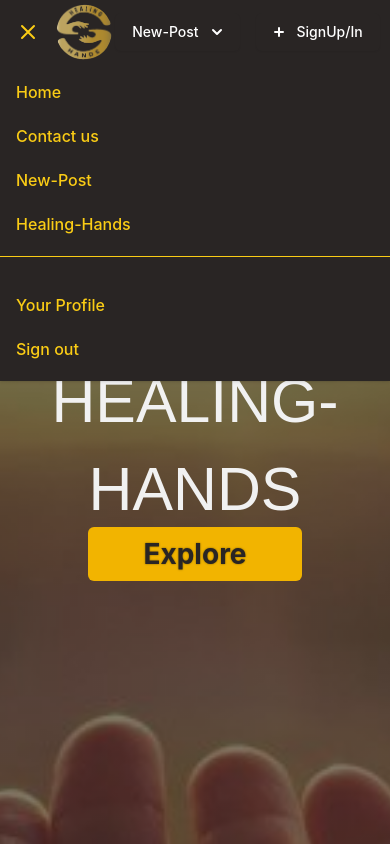
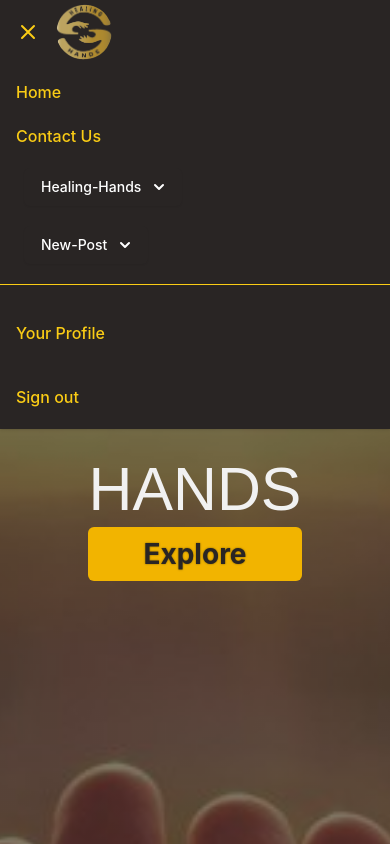
Before and after one commit to OmarSawwas/healing-hands, a React (Create React App) app: page / in a window 390 px wide. Both pictures are taken after a click on the button "Open main menu". Shown: the top 844 px of the page. Built offline with nearby package versions, Linux system fonts and the light colour scheme; no server answers; the database is empty.

Commit message:
Change3 after hosting

```diff
--- a/src/Components/Navbar.jsx
+++ b/src/Components/Navbar.jsx
@@ -110,11 +110,8 @@ const Navbar = (props) => {
 										>
 											Contact Us
 										</Link>
-									</div>
-								</div>
-								<div className="flex items-center">
-									<div className=" relative inline-flex items-center px-4 py-2 flex-shrink-0">
-										<List2 />
+										<div className=" relative inline-flex items-center px-4 py-2 flex-shrink-0 ">
+											<List2 className="ml-24" />
 											{!user && (
 												<button
 													type="button"
@@ -234,6 +231,8 @@ const Navbar = (props) => {
 										</div>
 									</div>
 								</div>
+								<div className="flex items-center"></div>
+							</div>
 						</div>
 
 						<Disclosure.Panel className="md:hidden ">
@@ -243,28 +242,29 @@ const Navbar = (props) => {
 									to="#"
 									className="border-transparent bg-stone-800 text-yellow-400 hover:bg-gray-50 hover:border-yellow-400 hover:text-gray-700 block pl-3 pr-4 py-2 border-l-4 text-base font-medium sm:pl-5 sm:pr-6"
 								>
-									Home
+									<Link to="/">Home</Link>
+								</Disclosure.Button>
+
+								<Disclosure.Button
+									as="a"
+									to="#"
+									className="border-transparent text-yellow-400 hover:bg-gray-50 hover:border-yellow-400 hover:text-gray-700 block pl-3 pr-4 py-2 border-l-4 text-base font-medium sm:pl-5 sm:pr-6"
+								>
+									<Link to="/contact-us">Contact Us</Link>
 								</Disclosure.Button>
 								<Disclosure.Button
 									as="a"
 									to="#"
 									className="border-transparent text-yellow-400 hover:bg-gray-50 hover:border-yellow-400 hover:text-gray-700 block pl-3 pr-4 py-2 border-l-4 text-base font-medium sm:pl-5 sm:pr-6"
 								>
-									Contact us
+									<List />
 								</Disclosure.Button>
 								<Disclosure.Button
 									as="a"
 									to="#"
 									className="border-transparent text-yellow-400 hover:bg-gray-50 hover:border-yellow-400 hover:text-gray-700 block pl-3 pr-4 py-2 border-l-4 text-base font-medium sm:pl-5 sm:pr-6"
 								>
-									New-Post
-								</Disclosure.Button>
-								<Disclosure.Button
-									as="a"
-									to="#"
-									className="border-transparent text-yellow-400 hover:bg-gray-50 hover:border-yellow-400 hover:text-gray-700 block pl-3 pr-4 py-2 border-l-4 text-base font-medium sm:pl-5 sm:pr-6"
-								>
-									Healing-Hands
+									<List2 />
 								</Disclosure.Button>
 							</div>
 							<div className="pt-4 pb-3 border-t border-yellow-400">
@@ -274,14 +274,35 @@ const Navbar = (props) => {
 										to="#"
 										className="border-transparent text-yellow-400 hover:bg-gray-50 hover:border-yellow-400 hover:text-gray-700 block pl-3 pr-4 py-2 border-l-4 text-base font-medium sm:pl-5 sm:pr-6"
 									>
-										Your Profile
+										<Link to={`/profile/${userId}`}>Your Profile</Link>
 									</Disclosure.Button>
 									<Disclosure.Button
 										as="a"
 										to="#"
 										className="border-transparent text-yellow-400 hover:bg-gray-50 hover:border-yellow-400 hover:text-gray-700 block pl-3 pr-4 py-2 border-l-4 text-base font-medium sm:pl-5 sm:pr-6"
 									>
-										Sign out
+										{user && user.isAdmin && (
+											<button
+												type="button"
+												onClick={() => {
+													navigate("/pending-posts");
+												}}
+												className="inline-flex"
+											>
+												<ClockIcon
+													className="-ml-1 mr-2 h-5 w-5"
+													aria-hidden="true"
+												/>
+												<span>Pending Posts</span>
+											</button>
+										)}
+									</Disclosure.Button>
+									<Disclosure.Button
+										as="a"
+										to="#"
+										className="border-transparent text-yellow-400 hover:bg-gray-50 hover:border-yellow-400 hover:text-gray-700 block pl-3 pr-4 py-2 border-l-4 text-base font-medium sm:pl-5 sm:pr-6"
+									>
+										<button onClick={handleLogout}>Sign out</button>
 									</Disclosure.Button>
 								</div>
 							</div>
```
Lines whose indentation alone changed are shown as unchanged.
